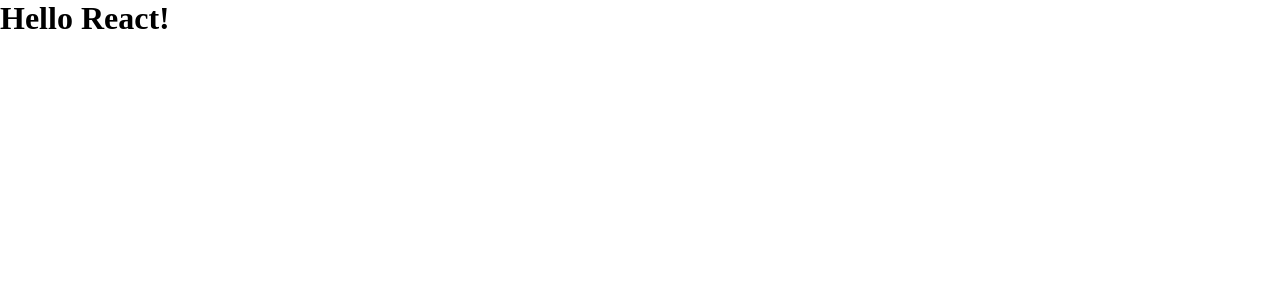
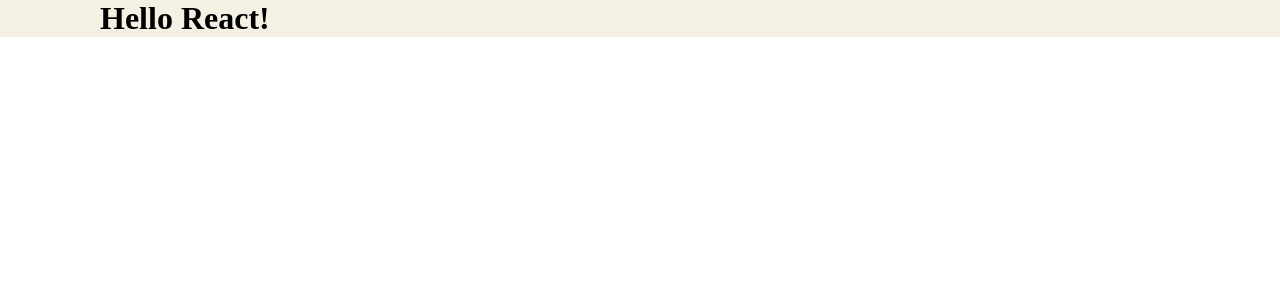
Before and after one commit to kapicic/search-through-app, a React (Create React App) app: page / in a window 1280 px wide. Shown: the top 300 px of the page. Built offline with nearby package versions, Linux system fonts and the light colour scheme.

Commit message:
feat: install styled-components

```diff
--- a/package.json
+++ b/package.json
@@ -9,11 +9,13 @@
     "@types/react-dom": "16.8.4",
     "@types/react-redux": "^7.1.0",
     "@types/redux": "^3.6.0",
+    "@types/styled-components": "^4.1.16",
     "react": "^16.8.6",
     "react-dom": "^16.8.6",
     "react-redux": "^7.1.0",
     "react-scripts": "3.0.1",
     "redux": "^4.0.1",
+    "styled-components": "^4.3.2",
     "typescript": "3.5.2"
   },
   "scripts": {
--- a/src/App.tsx
+++ b/src/App.tsx
@@ -2,15 +2,31 @@ import React from 'react';
 import { Provider } from 'react-redux';
 import store from './redux/store';
 
+import styled from 'styled-components';
+import styleVariables from './style/variables';
+
+const Container = styled.div`
+	max-width: 1140px;
+	width: 100%;
+	margin: 0 auto;
+	padding: 0 30px;
+`;
+
+const AppWrapper = styled.div`
+	background-color: ${styleVariables.colors.brownWhite}
+`;
+
 const App: React.FC = () => {
 
-  return (
+	return (
 		<Provider store={store} >
-			<div className="App">
-				<h1>Hello React!</h1>
-			</div>
+			<AppWrapper>
+				<Container>
+					<h1>Hello React!</h1>
+				</Container>
+			</AppWrapper>
 		</Provider>
-  );
+	);
 }
 
 export default App;
--- /dev/null
+++ b/src/style/variables.ts
@@ -0,0 +1,11 @@
+const colors = {
+	brown: '#61472e',
+	brownLight: '#c19c56',
+	brownWhite: '#f4f0e4',
+	cyan: '#68dbe2',
+	cyanDark: '#3c90ac'
+};
+
+export default {
+	colors
+}
```
Also changed, not shown: 1 other file (tests, documents, lock files or other folders).
